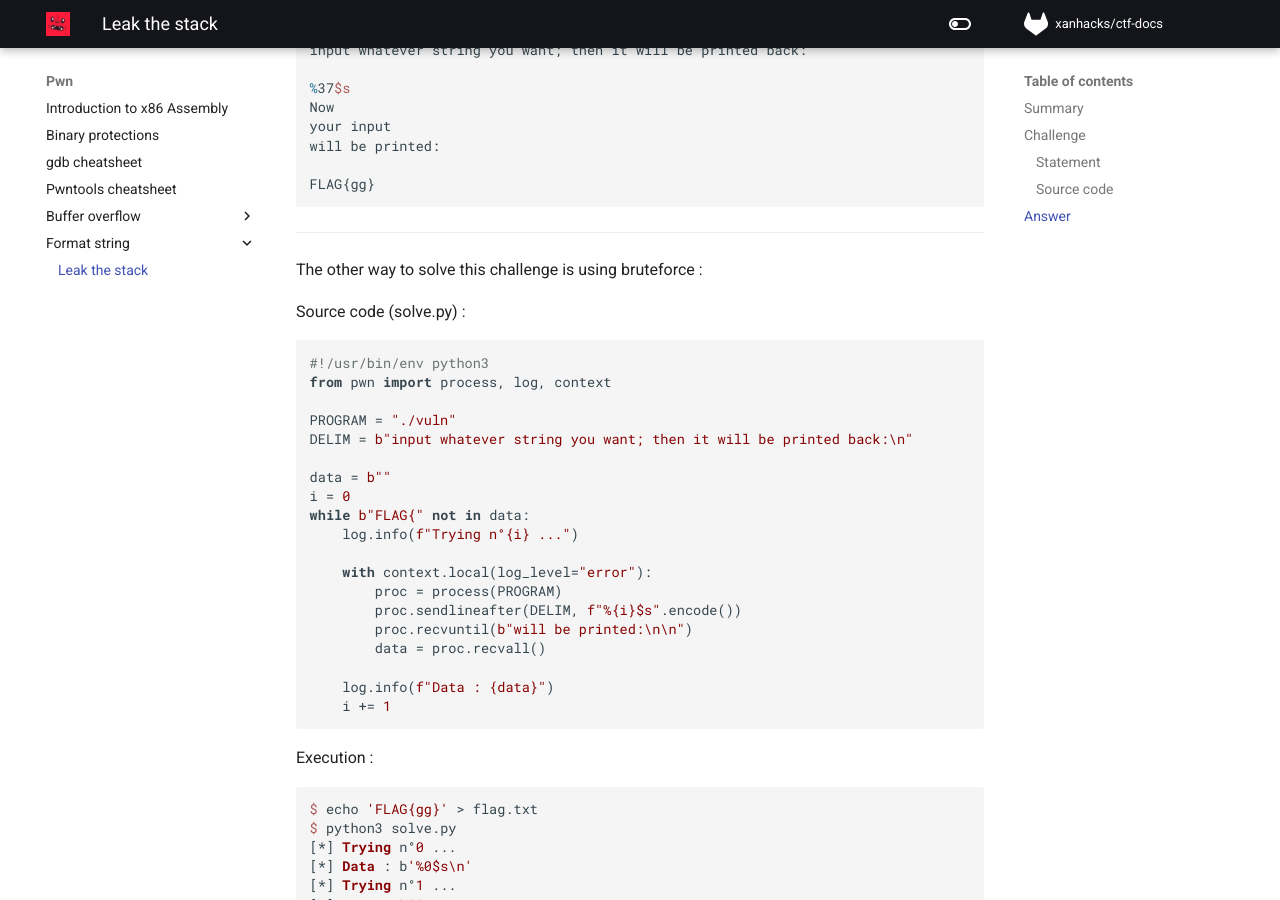
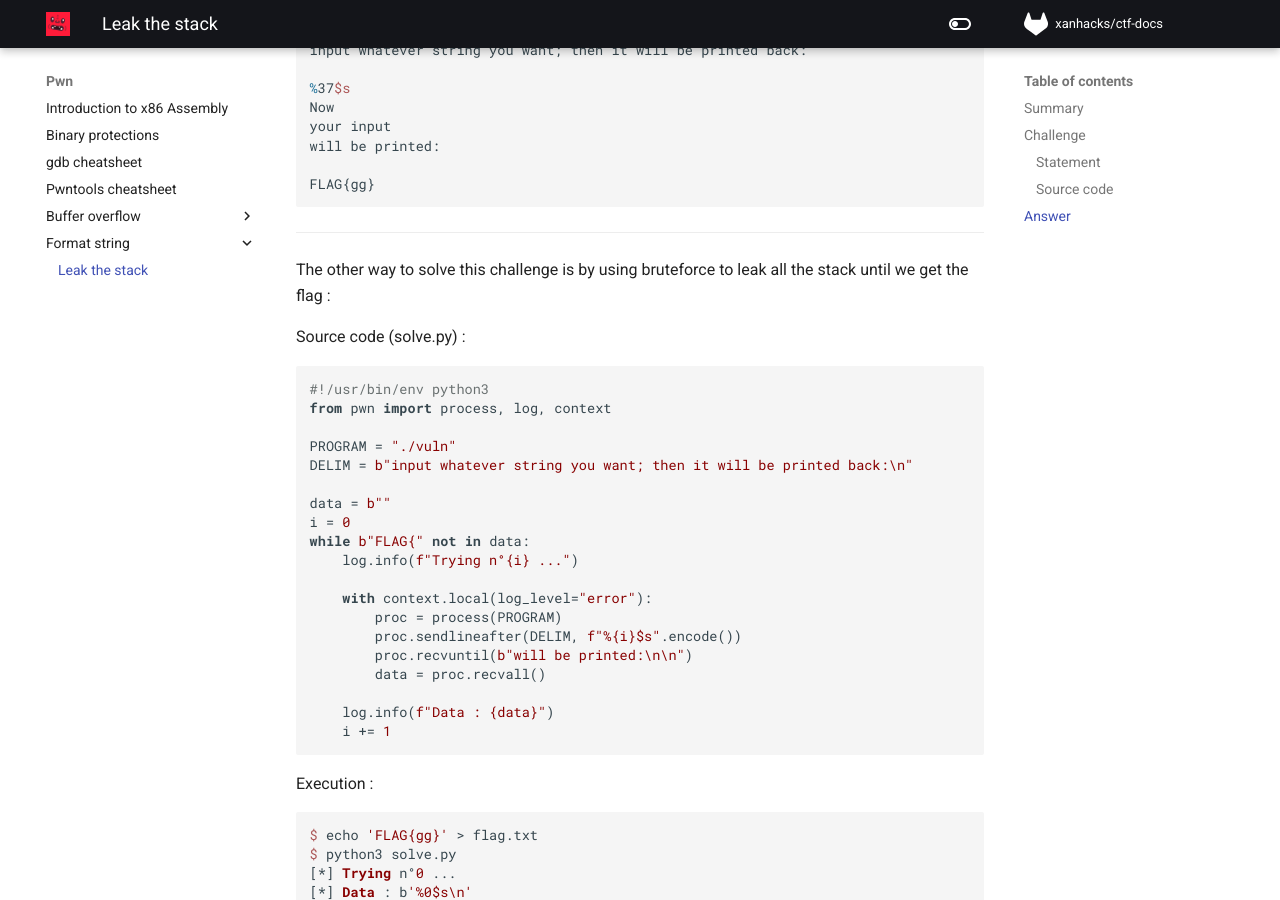
Before and after one commit to xanhacks/ctf-docs, an MkDocs documentation site: the page built from docs/pwn/format-string/01-leak-the-stack.md, in a window 1280 px wide and 900 px high, scrolled down 2948 px. Built offline with MkDocs 1.6.1 and Material for MkDocs 9.7.7, drawn with Linux system fonts in a browser that asks for light colours; nearby versions of some CDN libraries; comment, search, counter and statistics services are not loaded.

Commit message:
more details on the second way

```diff
--- a/docs/pwn/format-string/01-leak-the-stack.md
+++ b/docs/pwn/format-string/01-leak-the-stack.md
@@ -150,7 +150,7 @@ FLAG{gg}
 
 ---
 
-The other way to solve this challenge is using bruteforce :
+The other way to solve this challenge is by using bruteforce to leak all the stack until we get the flag :
 
 Source code (solve.py) :
 
```
